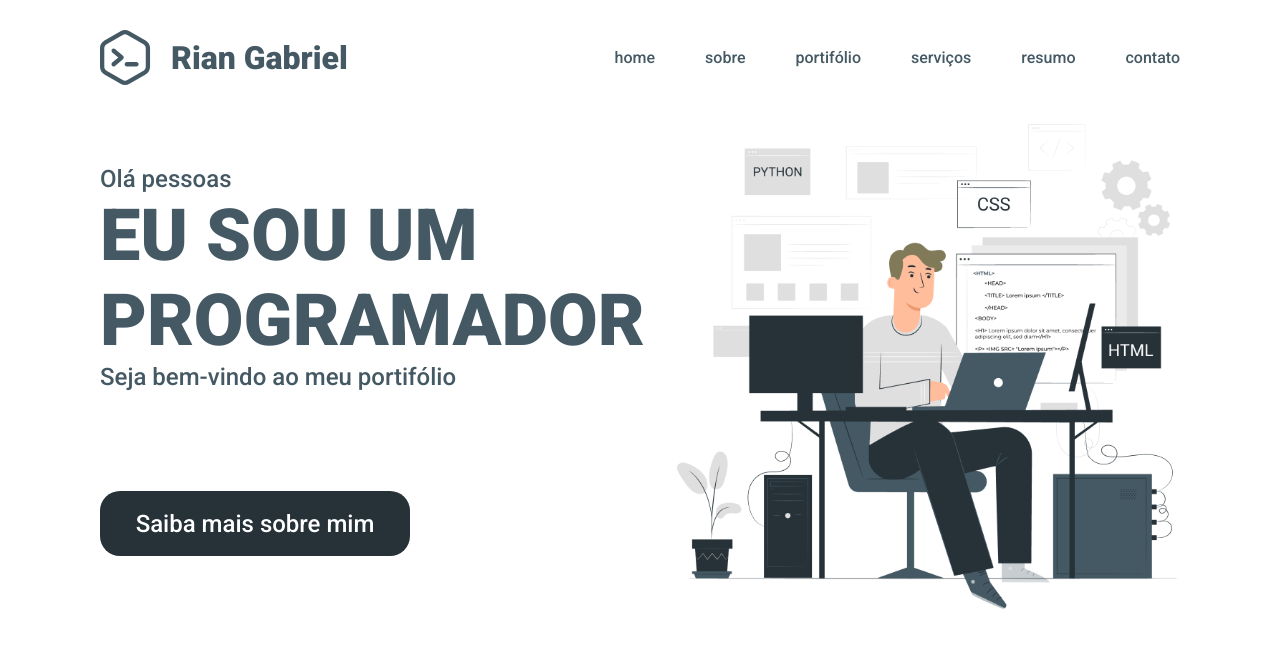
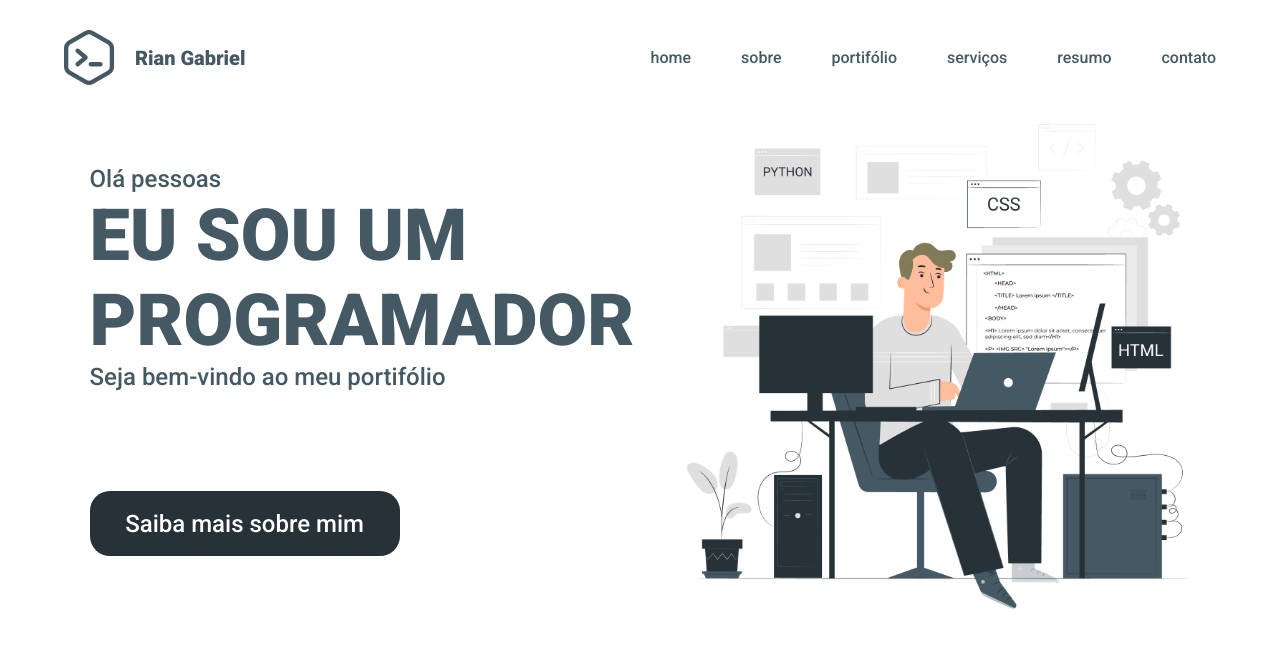
Before and after one commit to RianAndrade/Portfolio-, a plain HTML site: page index.html in a window 1280 px wide. Drawn offline with Linux system fonts and the light colour scheme.

Commit message:
Adicionado o root com seus sitemas o inicio da responsividade para outro monitores

```diff
--- a/index.html
+++ b/index.html
@@ -13,9 +13,9 @@
     <script src="main.js" defer></script>
 </head>
 <body>
+    <div class="interface">
+        <header>
 
-    <header>
-        <div class="interface">
 
                 <div class="Logo">
 
@@ -30,25 +30,24 @@
                 </nav>
                 <nav class="Menu">
                     <ul>
-                    <li><a href="home">home</a></li>
-                    <li><a href="sobre">sobre</a></li>
-                    <li><a href="portifólio">portifólio</a></li>
-                    <li><a href="serviços"></a>serviços</li>
-                    <li><a href="resumo"></a>resumo</li>
-                    <li><a href="contato"></a>contato</li>
+                        <li><a href="#home">home</a></li>
+                        <li><a href="#sobre">sobre</a></li>
+                        <li><a href="#portifólio">portifólio</a></li>
+                        <li><a href="#serviços">serviços</a></li>
+                        <li><a href="#resumo">resumo</a></li>
+                        <li><a href="#contato">contato</a></li>
                     </ul>
                 </nav>
 
+        </header>
     </div>  <!-- Interface  -->
-
-    </header>
 
     <div class="interface">
 
         <main>
             <section class="home">
                 <p>Olá pessoas</p>
-                <h1>EU SOU UM PROGRAMADOR</h1>
+                <h1>EU SOU UM <br> PROGRAMADOR</h1>
                 <p>Seja bem-vindo ao meu portifólio</p>
                 <button>Saiba mais sobre mim</button>
                 <div class="icones">
--- a/style.css
+++ b/style.css
@@ -1,3 +1,10 @@
+:root {
+    font-size: 62.5%;
+
+    --cor-primaria: #445964;
+    --cor-secundaria:  #263138;
+}
+
 * {
     margin: 0;
     padding: 0;
@@ -5,19 +12,24 @@
     list-style: none;
     text-decoration: none;
     vertical-align: baseline;
-    color: #445964;
+    color: var(--cor-primaria);
     font-family: Roboto;
     font-style: normal;
     line-height: normal;
 
 }
+
+
 /* Hearder */
 
 .interface {
+    margin: 3rem 5%;
+}
+
+header {
     display: flex;
     align-items: center;
     justify-content: space-between;
-    margin: 30px 100px;
 }
 
 .Logo {
@@ -26,7 +38,7 @@
 }
 
 .Logo h1 {
-    padding-left: 20px;
+    padding-left: 2rem;
     white-space: nowrap;
 }
 
@@ -35,7 +47,8 @@
 }
 
 .Menu ul li{
-    padding-left: 50px;
+    padding-left: 5rem;
+    font-size: 1.6rem;
 }
 
 
@@ -43,18 +56,18 @@
 
 main{
     display: flex;
-    font-size: 24px;
-    font-style: normal;
+    justify-content: space-around;
+    font-size: 2.4rem;
     font-weight: 500;
 
 }
 
 .home {
-    padding-top: 50px;
+    padding-top: 5rem;
 }
 
 main h1 {
-    font-size: 72px;
+    font-size: 7.2rem;
     font-style: normal;
     font-weight: 900;
 }
@@ -64,7 +77,7 @@ main button {
     height: 65px;
     font-size: 24px;
     color: #fff;
-    background-color: #263138;
+    background-color:var(--cor-secundaria);
     border-radius: 20px;
     margin-top:100px;
     border: none;
@@ -73,6 +86,6 @@ main button {
 
 
 main img{
-    width: 505px;
-    height: 497px;
+    width: 50.5rem;
+    height: 49.7rem;
 }
```
Lines whose indentation alone changed are shown as unchanged.
